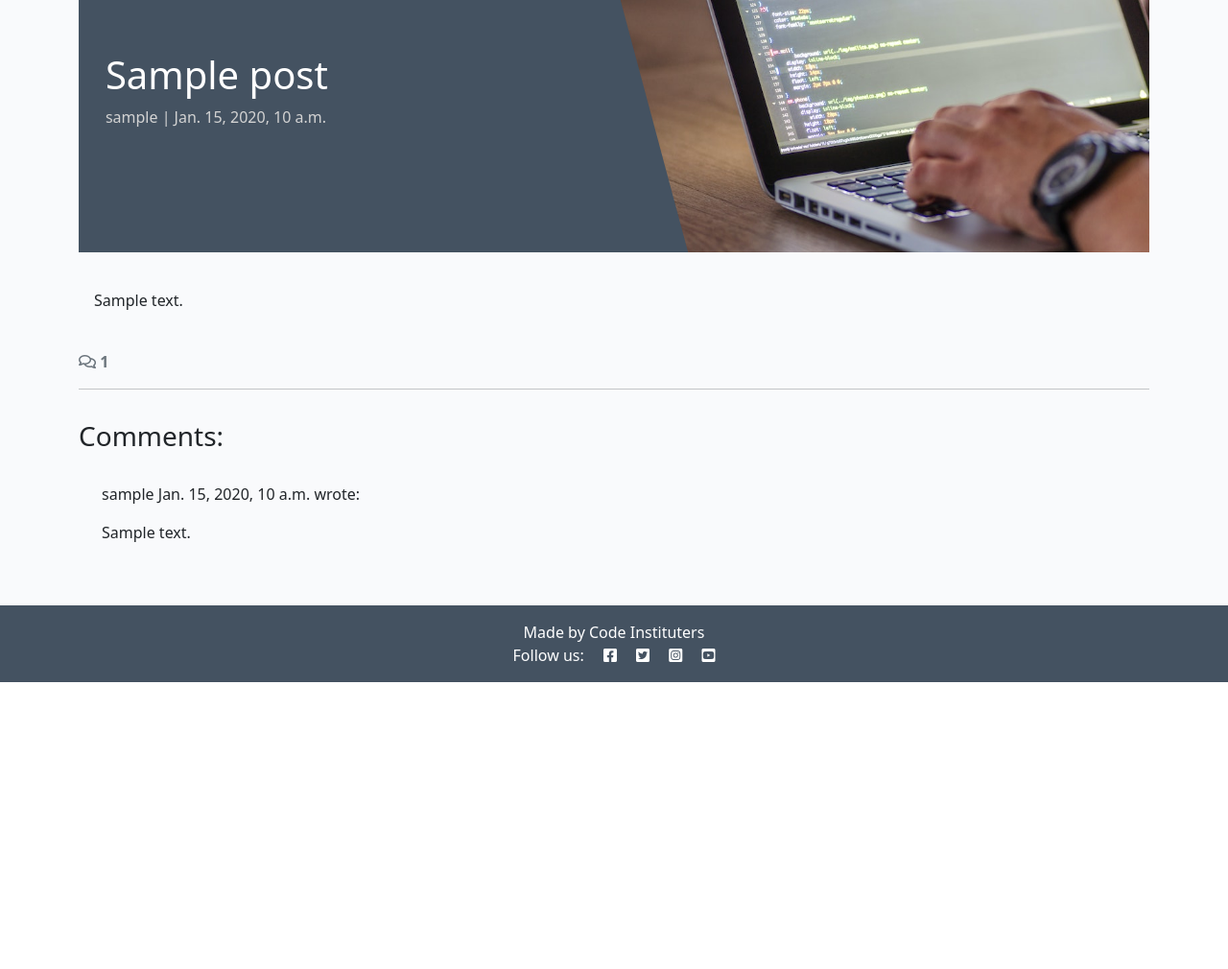
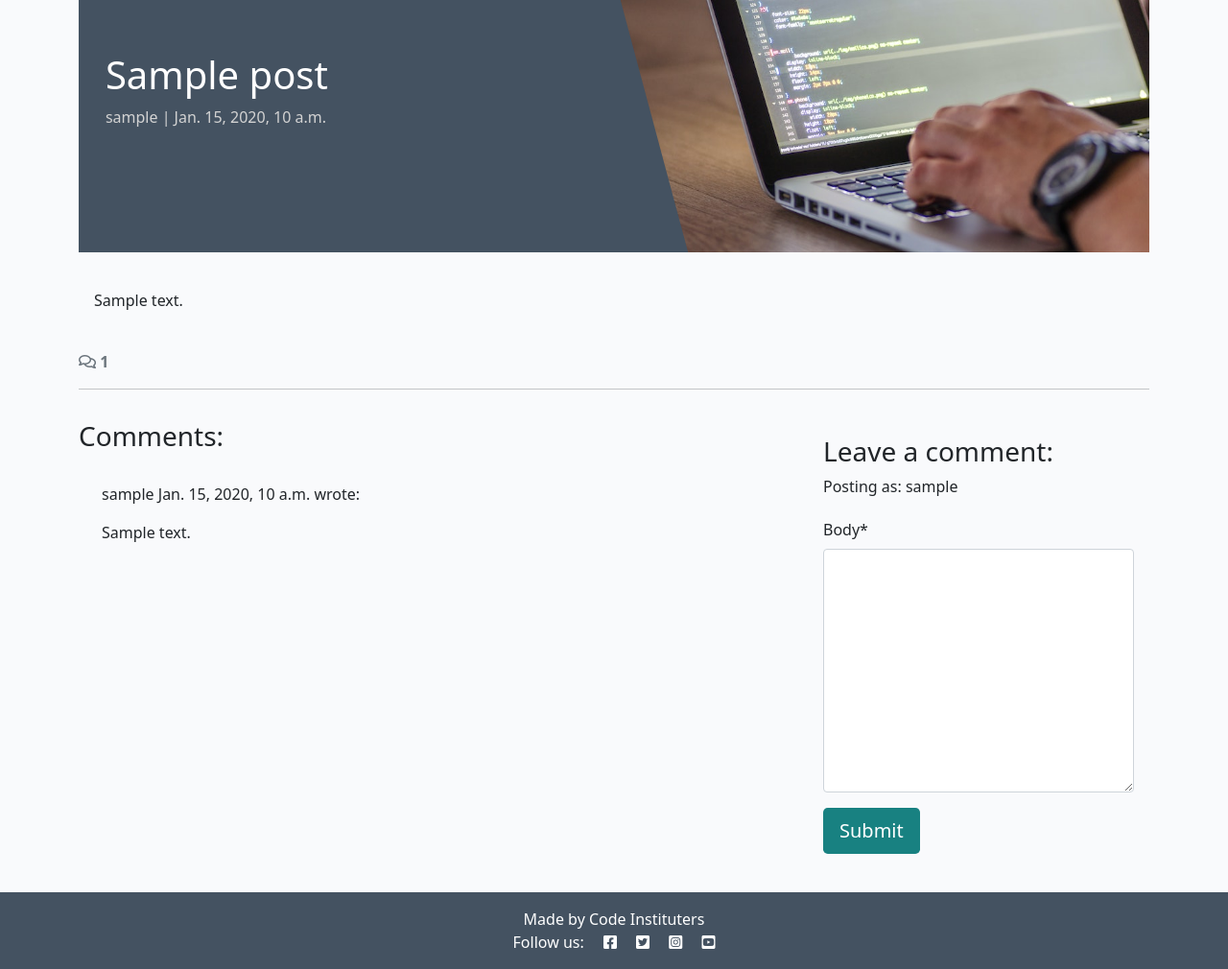
Before and after one commit to waiyiwong/django-blog, a Django app: a page that uses blog/templates/blog/post_detail.html in a window 1280 px wide. Shown: the part 127-1137 px from the top of the page at 96% size. Before the commit the page ends 838 px from the top, so only its background shows below. Run offline with Django 4.2, Linux system fonts and the light colour scheme; a user stored in the database is signed in; tables that the repository leaves empty hold one stand-in row (values such as "Sample post"); some libraries are stand-ins or nearby versions.

Commit message:
Handle the POST request from the comment form

```diff
--- /dev/null
+++ b/blog/forms.py
@@ -0,0 +1,8 @@
+from .models import Comment
+from django import forms
+
+
+class CommentForm(forms.ModelForm):
+    class Meta:
+        model = Comment
+        fields = ('body',)
--- a/blog/templates/blog/post_detail.html
+++ b/blog/templates/blog/post_detail.html
@@ -1,5 +1,6 @@
 {% extends 'base.html' %} {% block content %}
 {% load static %}
+{% load crispy_forms_tags %}
 
 <div class="masthead">
     <div class="container">
@@ -66,7 +67,23 @@
                 <!-- Our for loop ends here -->
                 {% endfor %}
             </div>
-        </div>
+            </div>
+            <!-- Creating New Comments -->
+            <div class="col-md-4 card mb-4 mt-3">
+                <div class="card-body">
+                    {% if user.is_authenticated %}
+                    <h3>Leave a comment:</h3>
+                    <p>Posting as: {{ user.username }}</p>
+                    <form id="commentForm" method="post" style="margin-top: 1.3em;">
+                        {{ comment_form | crispy }}
+                        {% csrf_token %}
+                        <button id="submitButton" type="submit" class="btn btn-signup btn-lg">Submit</button>
+                    </form>
+                    {% else %}
+                    <p>Log in to leave a comment</p>
+                    {% endif %}
+                </div>
+            </div>
     </div>
     </div>
 
--- a/blog/views.py
+++ b/blog/views.py
@@ -1,6 +1,7 @@
 from django.shortcuts import render, get_object_or_404
 from django.views import generic
 from .models import Post
+from .forms import CommentForm
 # from django.http import HttpResponse
 
 # # Create your views here.
@@ -30,6 +31,15 @@ def post_detail(request, slug):
     post = get_object_or_404(queryset, slug=slug)
     comments = post.comments.all().order_by("-created_on")
     comment_count = post.comments.filter(approved=True).count()
+    if request.method == "POST":
+        comment_form = CommentForm(data=request.POST)
+        if comment_form.is_valid():
+            comment = comment_form.save(commit=False)
+            comment.author = request.user
+            comment.post = post
+            comment.save()
+
+    comment_form = CommentForm()
 
 
     return render(
@@ -37,5 +47,7 @@ def post_detail(request, slug):
         "blog/post_detail.html",
         {"post": post,
         "comments": comments,
-        "comment_count": comment_count},
+        "comment_count": comment_count,
+        "comment_form": comment_form,
+        },
     )
--- a/codestar/settings.py
+++ b/codestar/settings.py
@@ -47,6 +47,8 @@ INSTALLED_APPS = [
     'allauth.account',
     'allauth.socialaccount',
     'blog',
+    'crispy_forms',
+    'crispy_bootstrap5',
     'django_summernote',
     'about',
 ]
@@ -54,6 +56,9 @@ INSTALLED_APPS = [
 SITE_ID = 1
 LOGIN_REDIRECT_URL = '/'
 LOGOUT_REDIRECT_URL = '/'
+
+CRISPY_ALLOWED_TEMPLATE_PACKS = "bootstrap5"
+CRISPY_TEMPLATE_PACK = "bootstrap5"
 
 MIDDLEWARE = [
     'django.middleware.security.SecurityMiddleware',
--- a/requirements.txt
+++ b/requirements.txt
@@ -1,7 +1,9 @@
 asgiref==3.8.1
+crispy-bootstrap5==0.7
 dj-database-url==0.5.0
 Django==4.2.17
 django-allauth==0.57.2
+django-crispy-forms==2.3
 django-summernote==0.8.20.0
 gunicorn==23.0.0
 oauthlib==3.2.2
```
